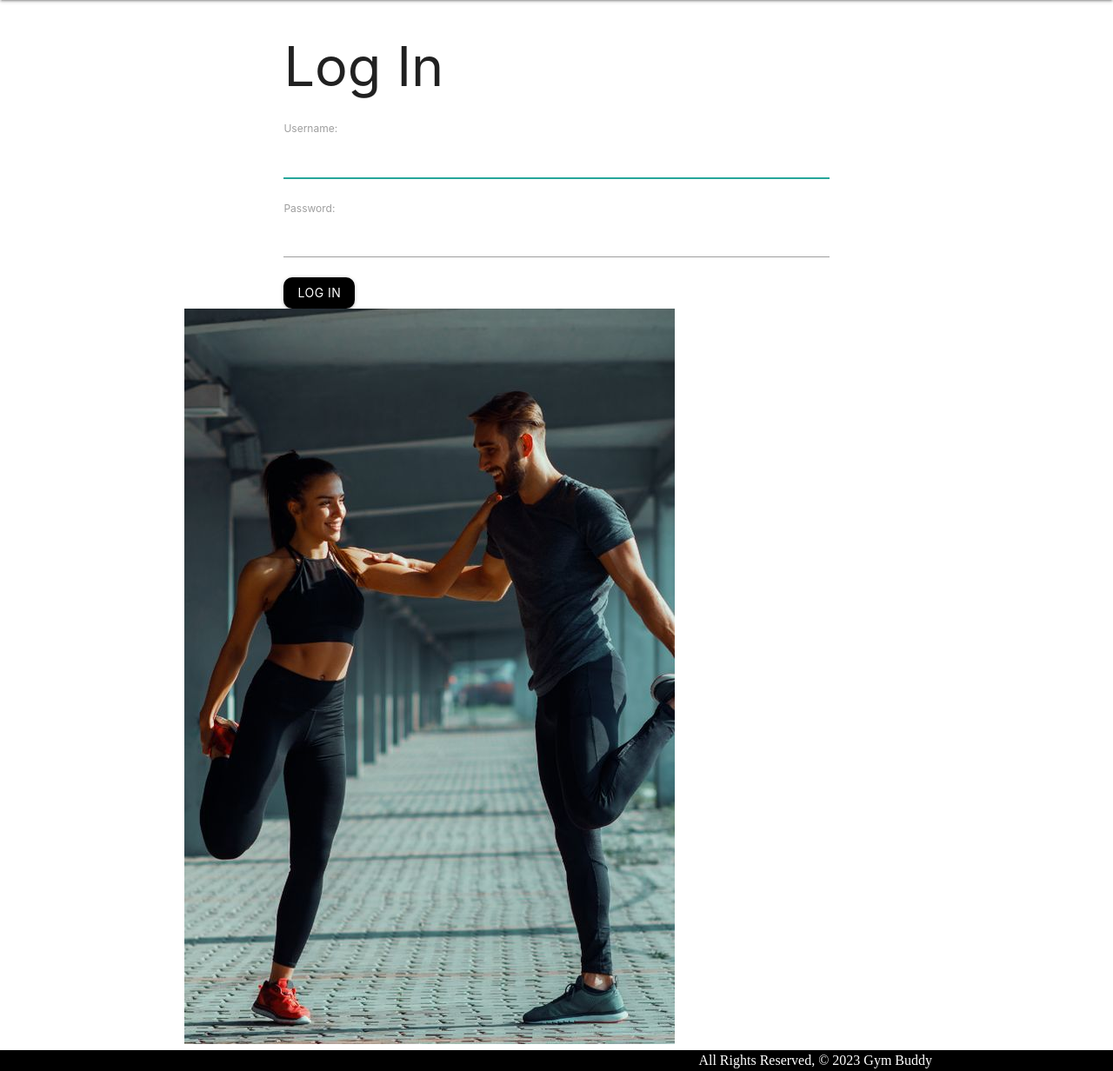
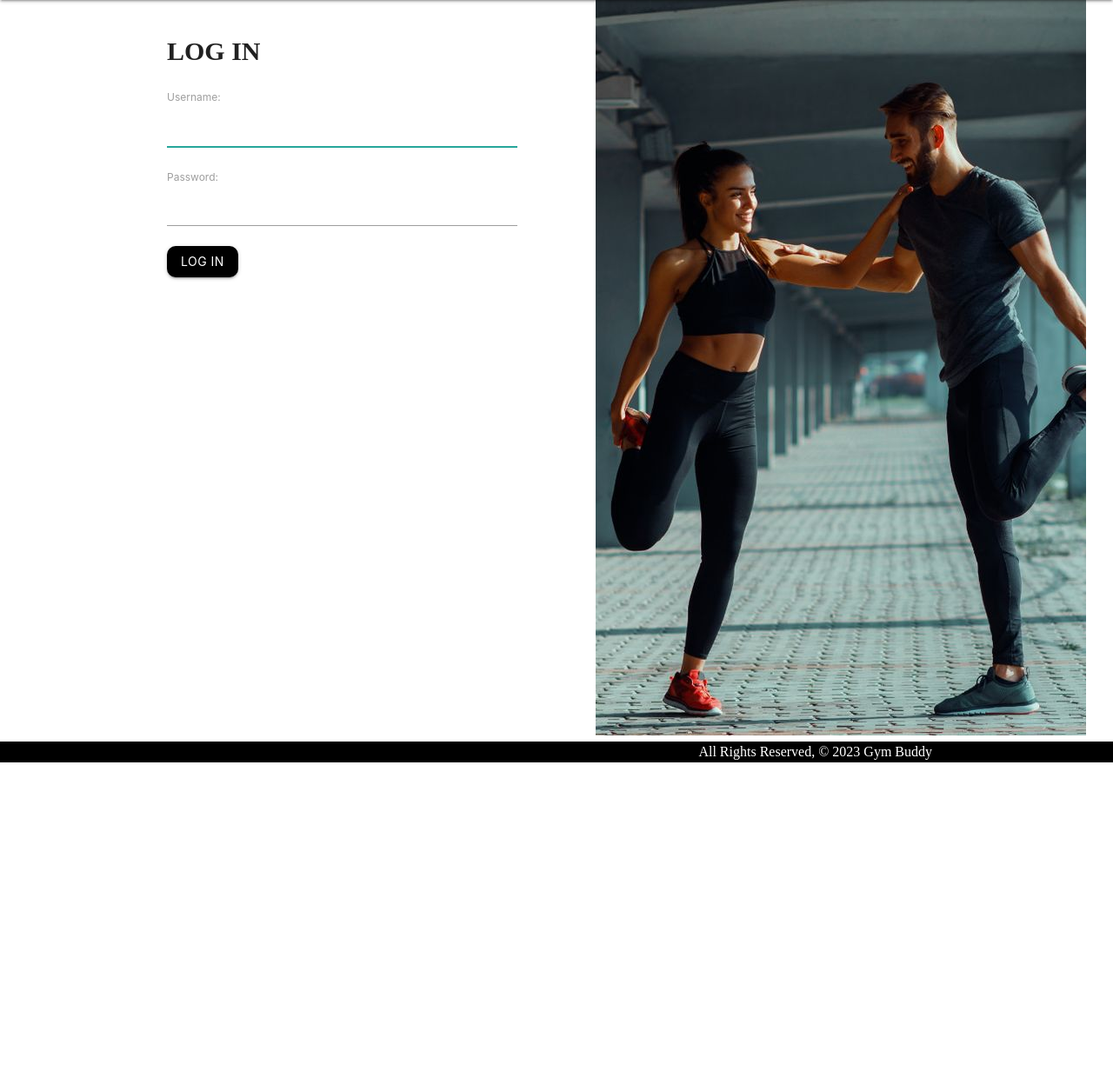
Before and after one commit to davebenner14/Gym-Buddy, a Django app: page /accounts/login/ in a window 1280 px wide. Shown: the part 64-1296 px from the top of the page at 87% size. After the commit the page ends 941 px from the top, so only its background shows below. Run offline with Django 4.2, Linux system fonts and the light colour scheme.

Commit message:
complete login

```diff
--- a/main_app/static/css/style.css
+++ b/main_app/static/css/style.css
@@ -97,18 +97,21 @@ nav ul ul li a:hover {
   text-align: center;
 }
 
-.container {
-  flex: 0;
-  justify-content: space-between;
-  align-items: center;
+.log-container {
+  float: left;
+  width: 45%;
 }
 
-.loginout {
-  flex: 1;
+.log-container h1 {
+  font-family: Poppins;
+  font-size: 30px;
+  text-transform: uppercase;
+  font-weight: bold;
 }
 
 .loginout-img {
-  margin-left: 20px;
+  float: right;
+  width: 45%;
 }
 
 .btn {
--- a/main_app/templates/base.html
+++ b/main_app/templates/base.html
@@ -53,7 +53,7 @@
                 <li><a href="{% url 'meals_index' %}">View All Meals</a></li>
               </ul>
             </li>
-
+            <li><a href="{% url 'logout' %}">Log Out</a></li>
             {% else %}
             <li><a href="{% url 'signup' %}">Sign Up</a></li>
             <li><a href="{% url 'login' %}">Log In</a></li>
--- a/main_app/templates/registration/login.html
+++ b/main_app/templates/registration/login.html
@@ -2,7 +2,7 @@
 
 
 <!-- Add the login form -->
-<div class="container">
+<div class="log-container">
   <div class="loginout">
     <h1>Log In</h1>
     <form method="POST" action="{% url 'login' %}">
--- a/main_app/templates/registration/signup.html
+++ b/main_app/templates/registration/signup.html
@@ -1,6 +1,6 @@
 {% extends 'base.html' %} {% block content %}
 
-<div class="container">
+<div class="log-container">
   <div class="loginout">
     <h1>Sign Up</h1>
     <p class="red-text">{{ error_message }}</p>
--- a/main_app/urls.py
+++ b/main_app/urls.py
@@ -27,5 +27,4 @@ urlpatterns = [
   path('meals/<int:meal_id>/add_photo/', views.add_photo_for_meal, name='add_photo_for_meal'),
   path('exercise/<int:exercise_id>/add_photo/', views.add_photo_for_exercise, name='add_photo_for_exercise'),
   path('accounts/signup/', views.signup, name='signup'),
-
 ]
```
Also changed, not shown: db.sqlite3.
